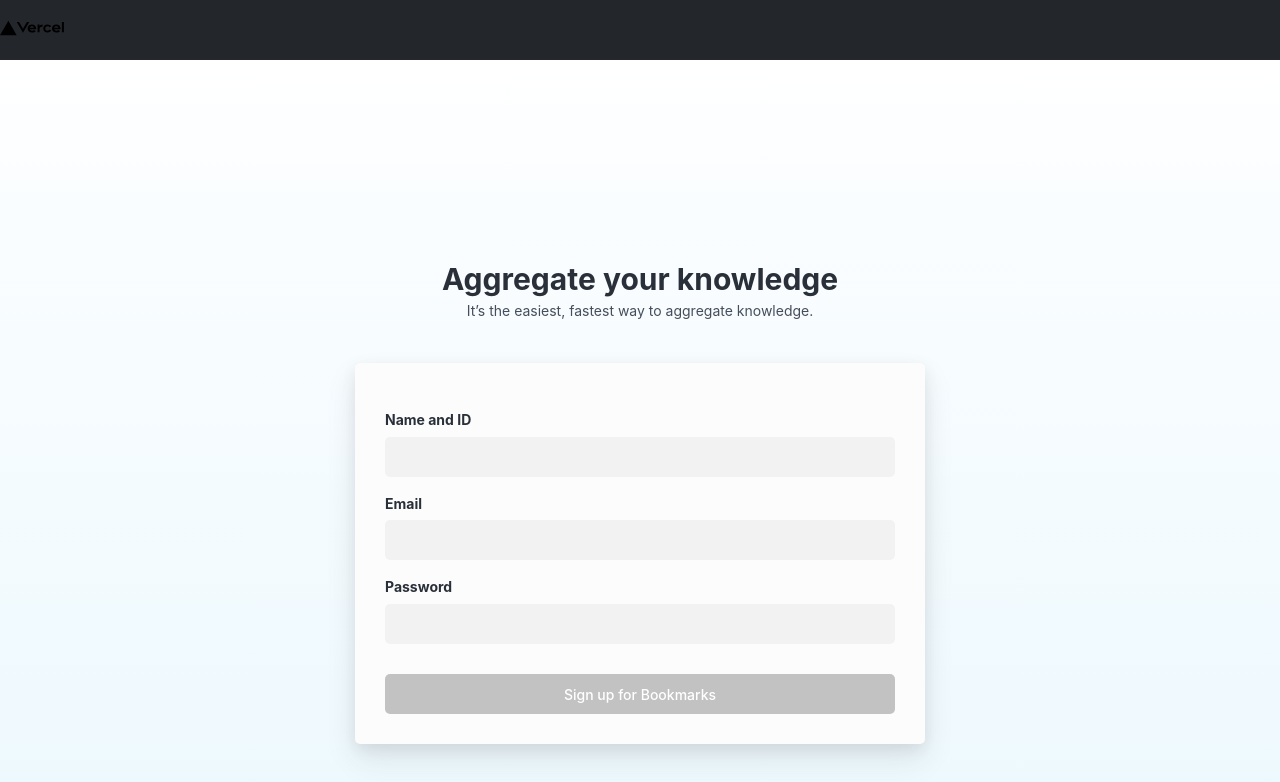
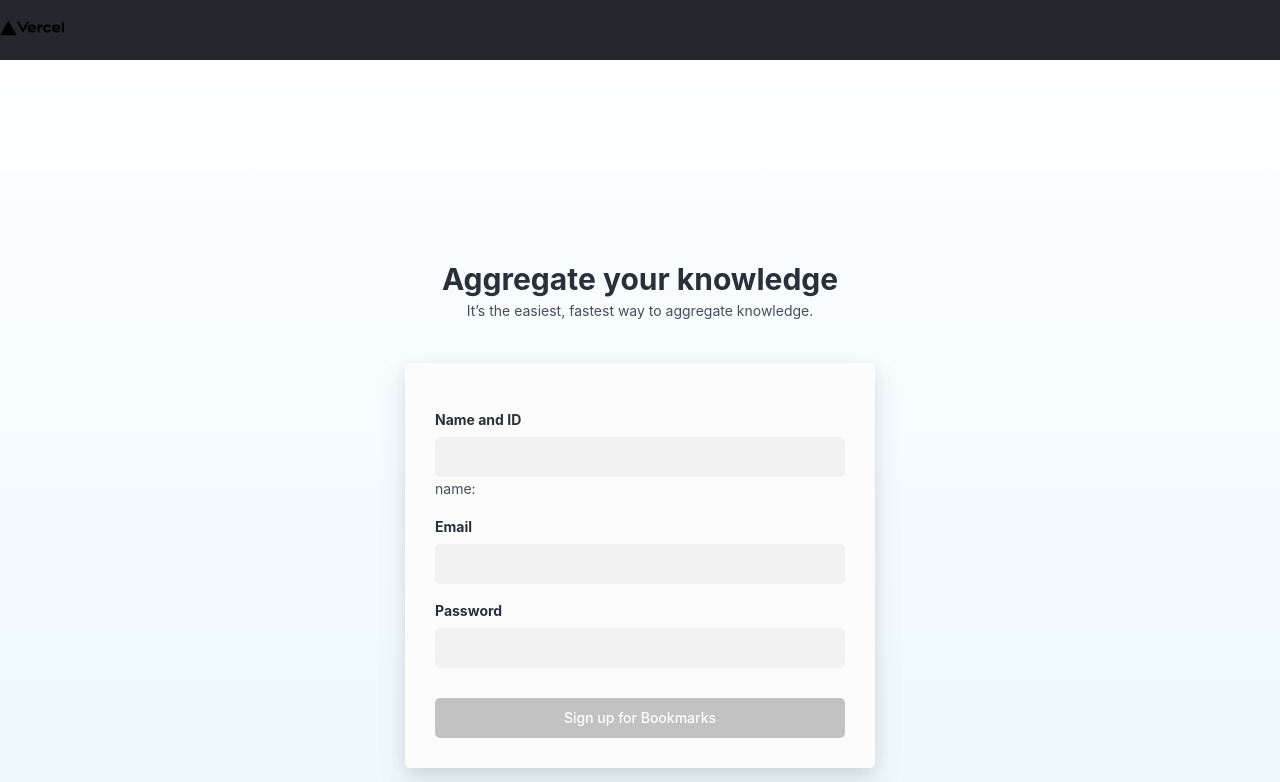
Before and after one commit to kazuhe/bookmarks-ui, a Next.js app: page / in a window 1280 px wide. Shown: the top 782 px of the page. Built offline with nearby package versions, Linux system fonts and the light colour scheme.

Commit message:
add: SignupコンポーネントのContainer層

```diff
--- a/src/components/signup/Signup.tsx
+++ b/src/components/signup/Signup.tsx
@@ -1,7 +1,7 @@
 /*
  * Import
  */
-import React from 'react'
+import React, { useState } from 'react'
 import { Button } from 'components/button'
 import styles from './style.module.scss'
 
@@ -9,16 +9,14 @@ import styles from './style.module.scss'
  * Types
  */
 export type Props = {
-  link?: string
-  label?: string
-  isEnabled?: boolean
-  onClick?: () => void
+  name: string
+  nameHandler: (e: React.ChangeEvent<HTMLInputElement>) => void
 }
 
 /*
  * DOM
  */
-export const Signup: React.FC<Props> = () => (
+export const Signup: React.FC<Props> = (props) => (
   <form className={styles.signup}>
     <div className={styles.signup_item}>
       <label htmlFor="username">Name and ID</label>
@@ -26,8 +24,11 @@ export const Signup: React.FC<Props> = () => (
         id="username"
         typeof="username"
         type="text"
+        value={props.name}
+        onChange={props.nameHandler}
         autoComplete="username"
       />
+      <p>name:{props.name}</p>
     </div>
     <div className={styles.signup_item}>
       <label htmlFor="email">Email</label>
@@ -54,3 +55,17 @@ export const Signup: React.FC<Props> = () => (
     </div>
   </form>
 )
+
+/*
+ * Container
+ */
+export const SignupContainer: React.FC = () => {
+  const [name, setName] = useState('')
+
+  const nameHandler = (e: React.ChangeEvent<HTMLInputElement>): void => {
+    setName(e.target.value)
+    console.log(e)
+  }
+
+  return <Signup name={name} nameHandler={nameHandler} />
+}
--- a/src/components/signup/index.tsx
+++ b/src/components/signup/index.tsx
@@ -1 +1 @@
-export { Signup } from './Signup'
+export { SignupContainer } from './Signup'
--- a/src/pages/index.tsx
+++ b/src/pages/index.tsx
@@ -4,7 +4,7 @@
 import Head from 'next/head'
 import Image from 'next/image'
 import { getUserByName } from 'utils/helper'
-import { Signup } from 'components/signup'
+import { SignupContainer } from 'components/signup'
 import { Button } from 'components/button'
 import styles from 'styles/pages/index.module.scss'
 
@@ -21,7 +21,7 @@ export const Home = (): JSX.Element => (
         <p>It’s the easiest, fastest way to aggregate knowledge.</p>
 
         <div className={styles.signupWrap}>
-          <Signup />
+          <SignupContainer />
         </div>
         <div className={styles.buttonWrap}>
           <Button
--- a/src/styles/pages/index.module.scss
+++ b/src/styles/pages/index.module.scss
@@ -1,5 +1,10 @@
 .kv {
-  background-image: linear-gradient(0deg, #e5f6fd -20%, #fafdff 85%, white 100%);
+  background-image: linear-gradient(
+    0deg,
+    #e5f6fd -20%,
+    #fafdff 85%,
+    white 100%
+  );
   padding: 200px 0;
   text-align: center;
 }
@@ -20,6 +25,6 @@
 .signupWrap {
   padding: 0 15px;
   margin-top: 40px;
-  max-width: 600px;
+  max-width: 500px;
   margin: 40px auto 0;
 }
```
Also changed, not shown: src/components/signup/style.module.scss (line endings or trailing spaces), 1 other file (tests, documents, lock files or other folders).
